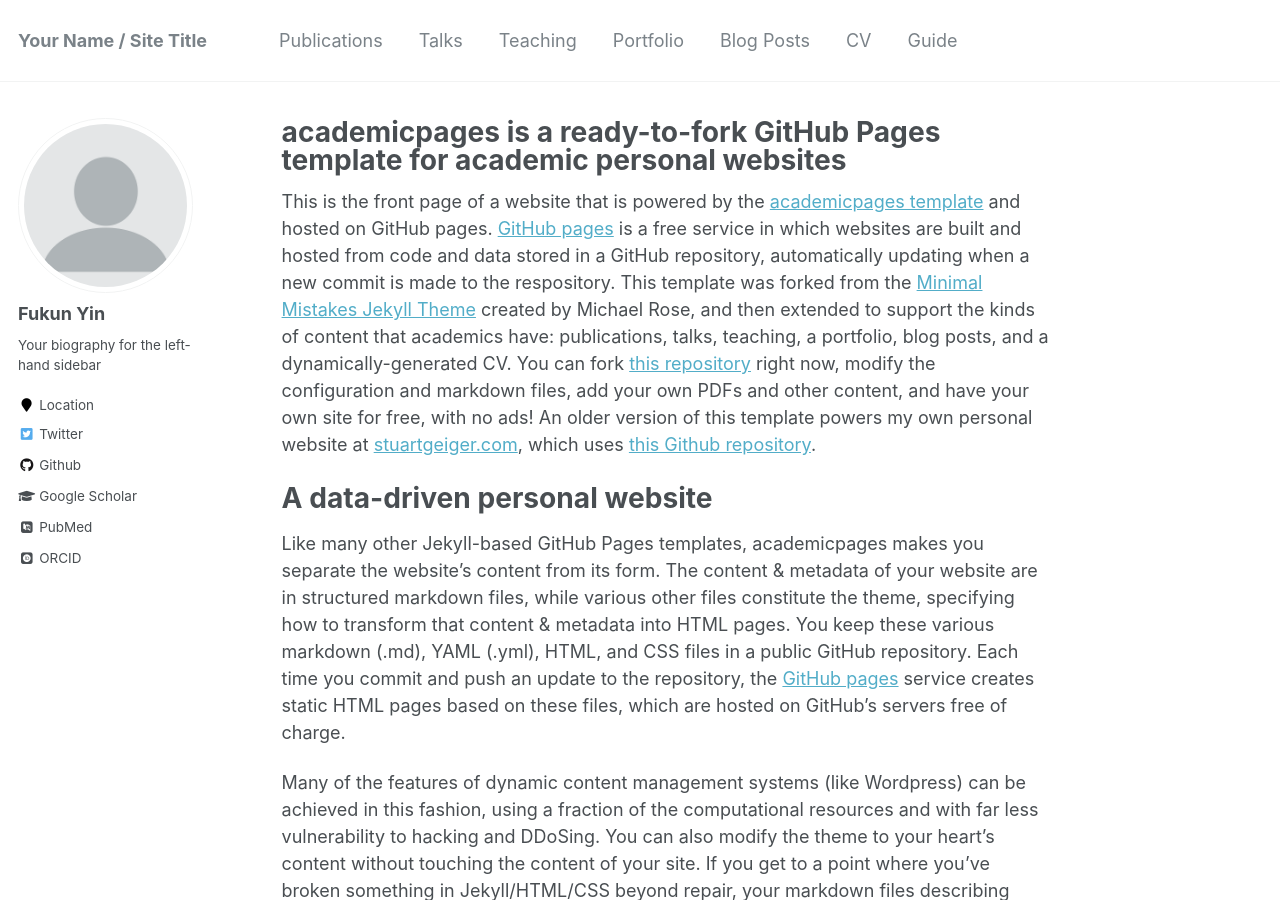
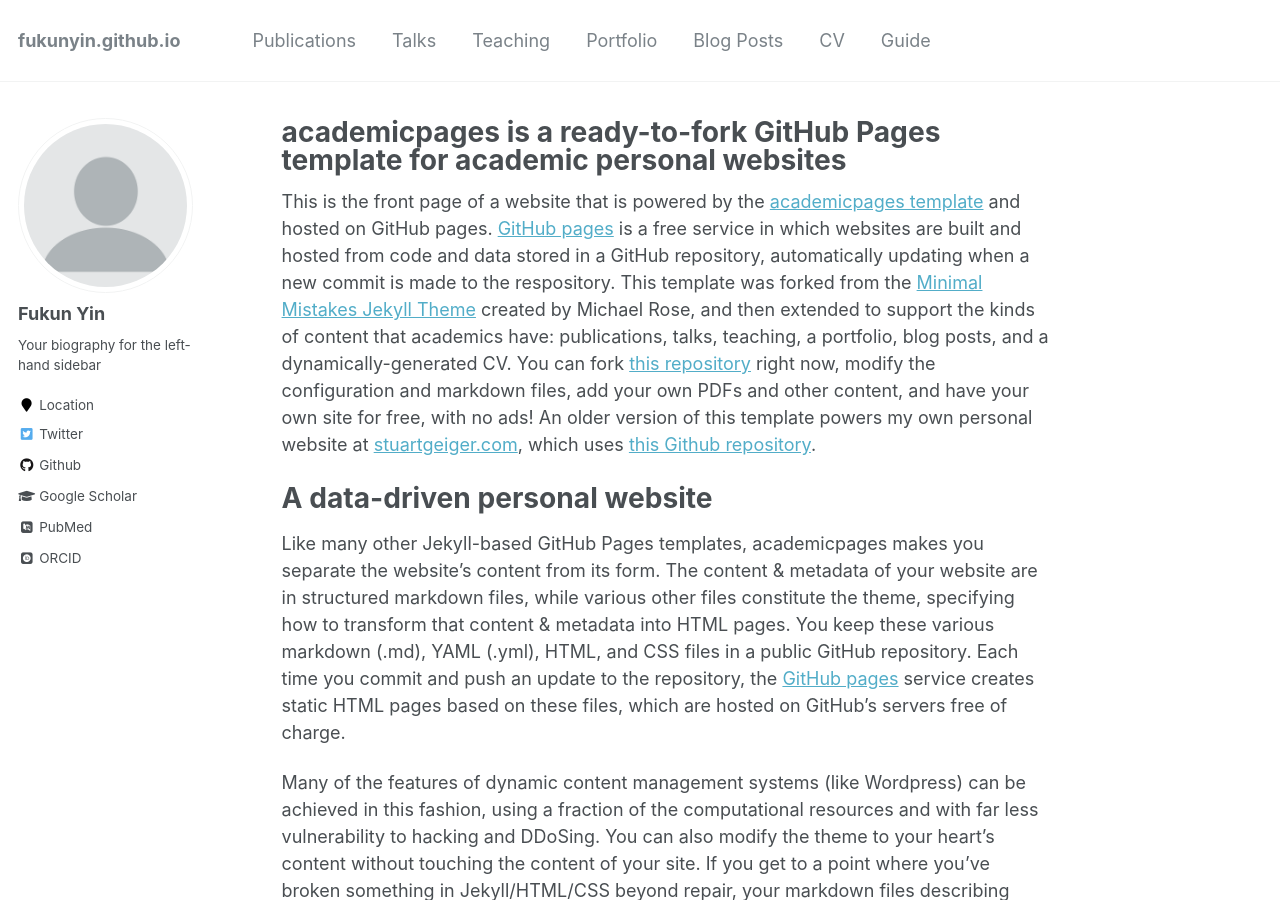
Before and after one commit to fukunyin/fukunyin.github.io, a Jekyll site: the page built from _pages/about.md, in a window 1280 px wide and 900 px high. Built offline with Jekyll 4.4.1, drawn with Linux system fonts in a browser that asks for light colours; some web fonts are replaced.

Commit message:
Update _config.yml

```diff
--- a/_config.yml
+++ b/_config.yml
@@ -7,7 +7,7 @@
 
 # Site Settings
 locale                   : "en-US"
-title                    : "Your Name / Site Title"
+# title                    : "Your Name / Site Title"
 title_separator          : "-"
 name                     : &name "Your Name"
 description              : &description "personal description"
```
